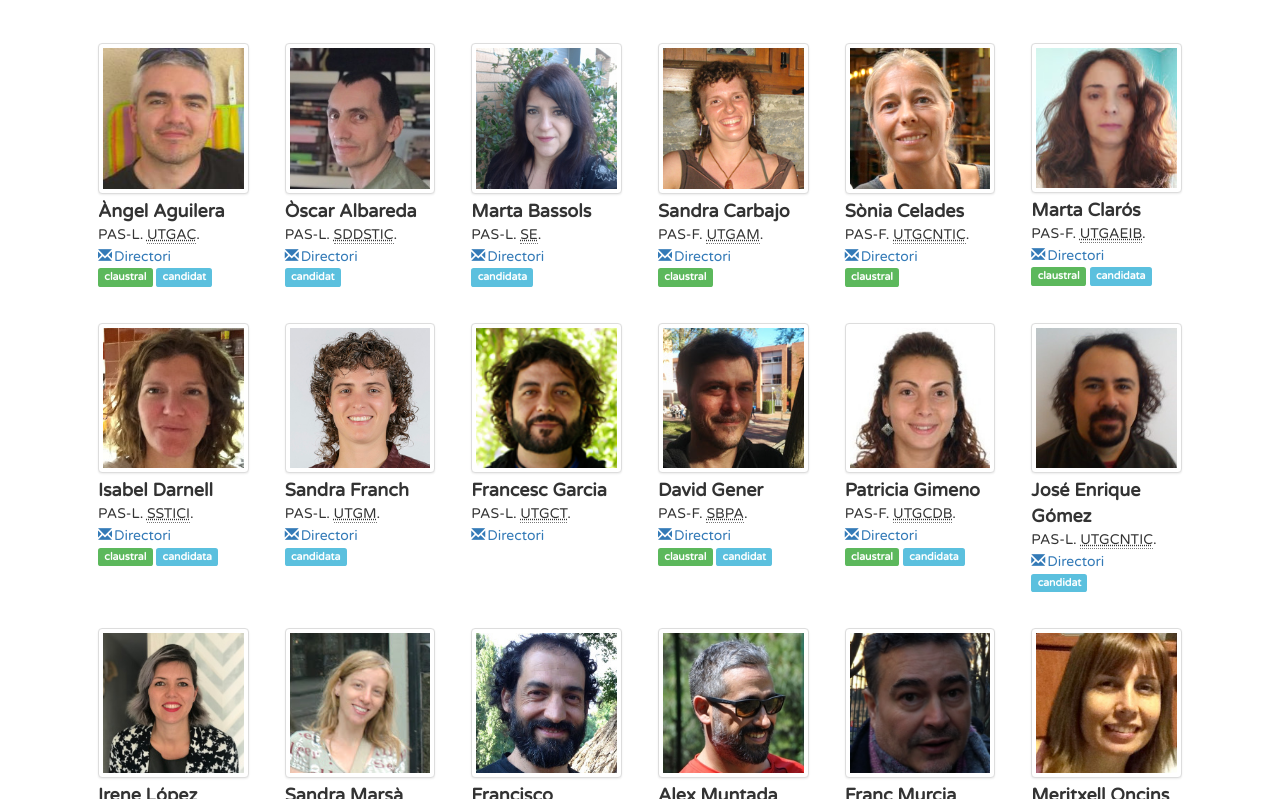
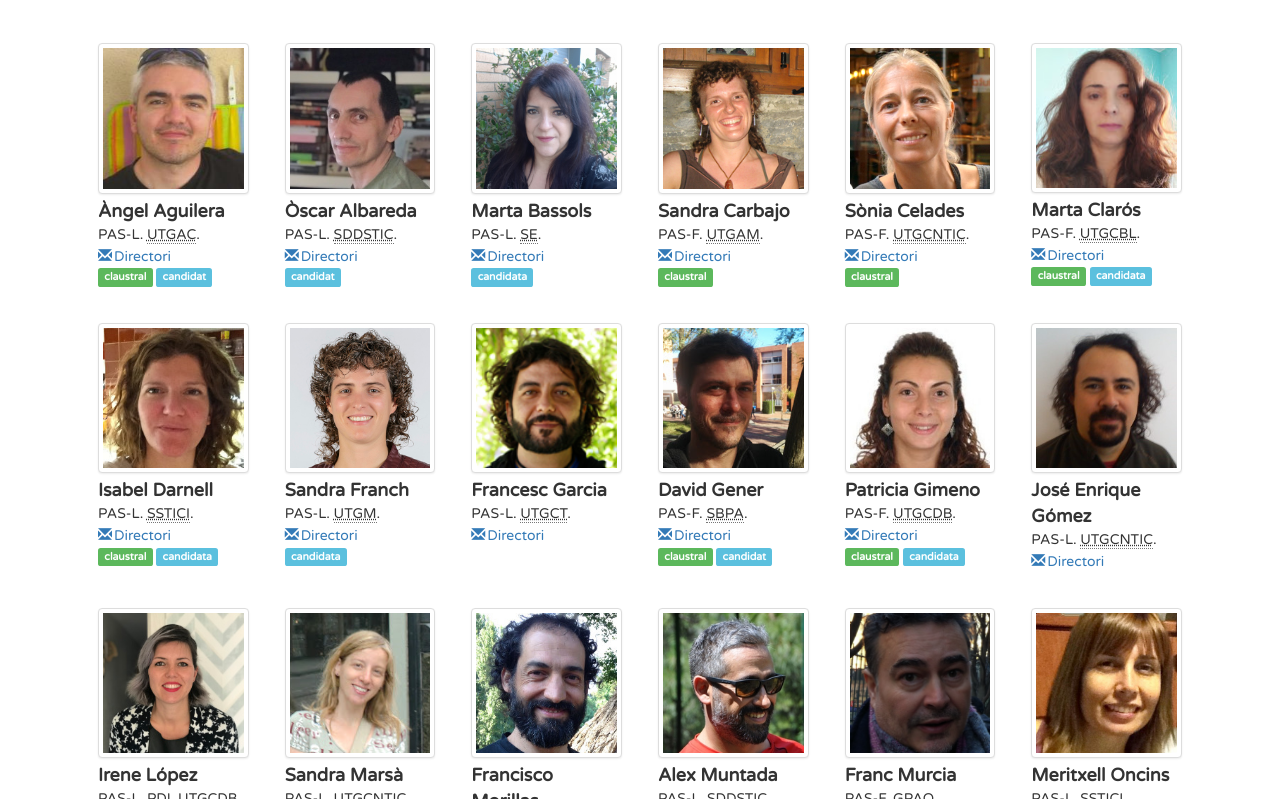
Before and after one commit to per-la-publica/per-la-publica.github.io, a plain HTML site: page membres_claustre.html in a window 1280 px wide. Shown: the part 301-1100 px from the top of the page. Drawn offline with nearby package versions, Linux system fonts and the light colour scheme.

Commit message:
Arregla adscripció Marta Clarós

```diff
--- a/membres_claustre.html
+++ b/membres_claustre.html
@@ -142,7 +142,7 @@
 	<div class="grid-item">
 		<div class="foto"><img src="/img/fotos_membres/claros_marta.jpg" alt="Foto Marta Clarós" class="img-thumbnail"></div>
 		<div class="nom">Marta Clarós</div>
-		<div class="info">PAS-F. <abbr title="Unitat Transversal de Gestió de l'Àmbit de l'Enginyeria Industrial de Barcelona">UTGAEIB</abbr>.</div>
+		<div class="info">PAS-F. <abbr title="Unitat Transversal de Gestió del Campus del Baix Llobregat">UTGCBL</abbr>.</div>
 		<div class="contacte">
 			<a title="Directori UPC" href="http://directori.upc.edu/directori/dadesPersona.jsp?id=1003143"><span class="glyphicon glyphicon-envelope" style="margin-right: 0.2rem; margin-top: 0.2rem;" aria-hidden="true"></span>Directori</a>
 		</div>
@@ -209,7 +209,6 @@
 		<div class="contacte">
 			<a title="Directori UPC" href="http://directori.upc.edu/directori/dadesPersona.jsp?id=1003083"><span class="glyphicon glyphicon-envelope" style="margin-right: 0.2rem; margin-top: 0.2rem;" aria-hidden="true"></span>Directori</a>
 		</div>
-					                        <div class="label label-info">candidat</div>
 			</div>
 
 	<div class="grid-item">
```
